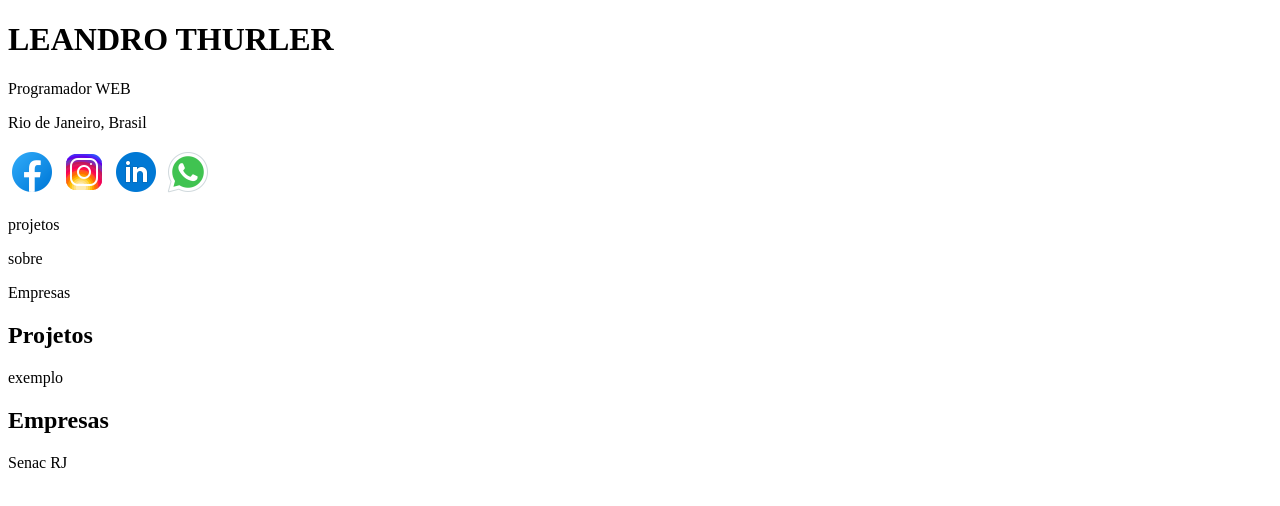
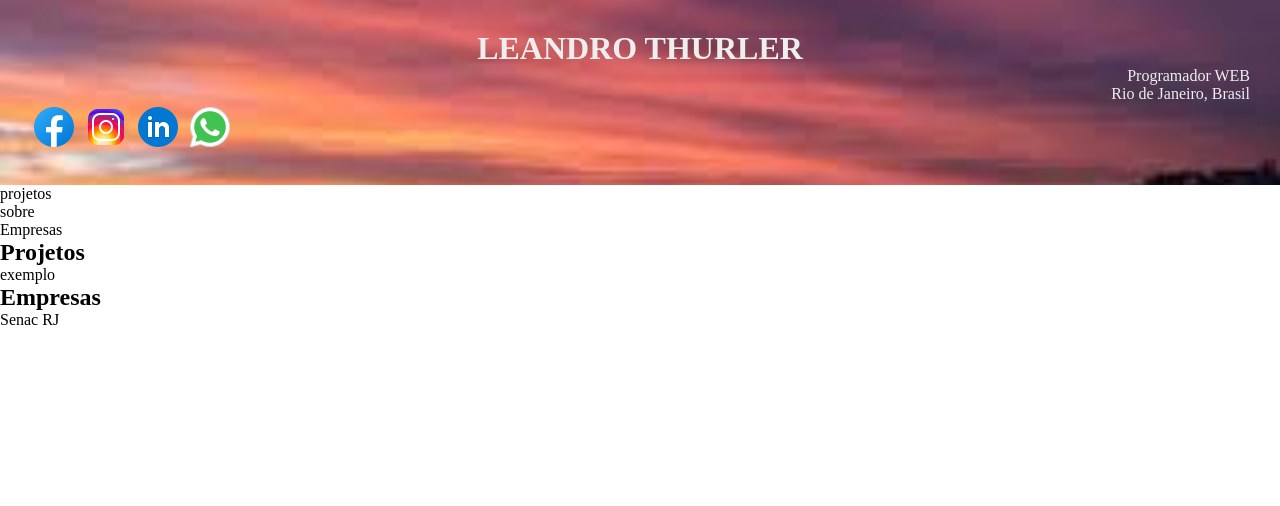
Before and after one commit to lthurler/curriculo, a plain HTML site: page index.html in a window 1280 px wide. Drawn offline with Linux system fonts and the light colour scheme.

Commit message:
inicio css header

```diff
--- a/index.html
+++ b/index.html
@@ -4,8 +4,36 @@
     <meta charset="UTF-8">
     <meta http-equiv="X-UA-Compatible" content="IE=edge">
     <meta name="viewport" content="width=device-width, initial-scale=1.0">
-    <!-- 460px -->
+    <!-- 340 ~ 460px -->
 <title>Document</title>
+
+<style>
+    *{
+        margin: 0;
+        padding: 0;
+        box-sizing: border-box;
+     }
+
+    header{
+        background-color: purple;
+        background-image: url(./img/imagessss.jpg);
+        background-position: center;
+        background-size: cover;
+        color: #eeeeee;
+        padding: 30px;
+
+    }
+    header h1{
+        color: #eeeeee;
+        text-align: center;
+
+    }
+    header p{
+
+        text-align: right;
+    }
+</style>
+
 </head>
 
 <body>
```
Also changed, not shown: img/10487417_765536980133753_2003297344068683264_n.jpg (added), img/2018-07-10-image-35.jpg (added), img/imagessss.jpg (added).
